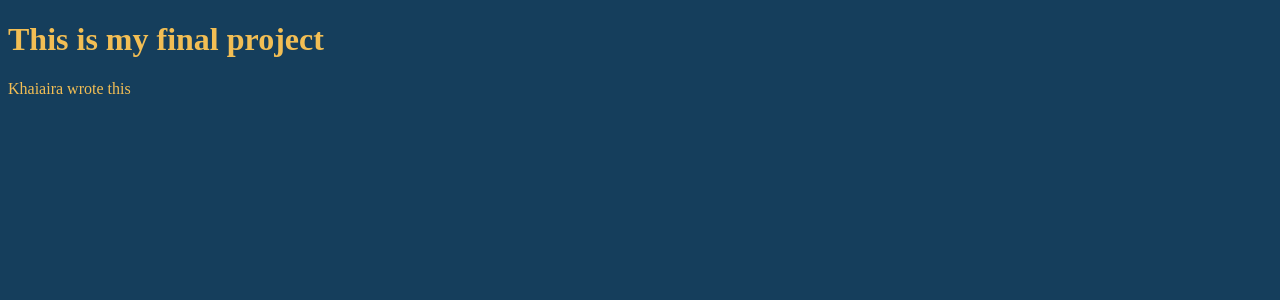
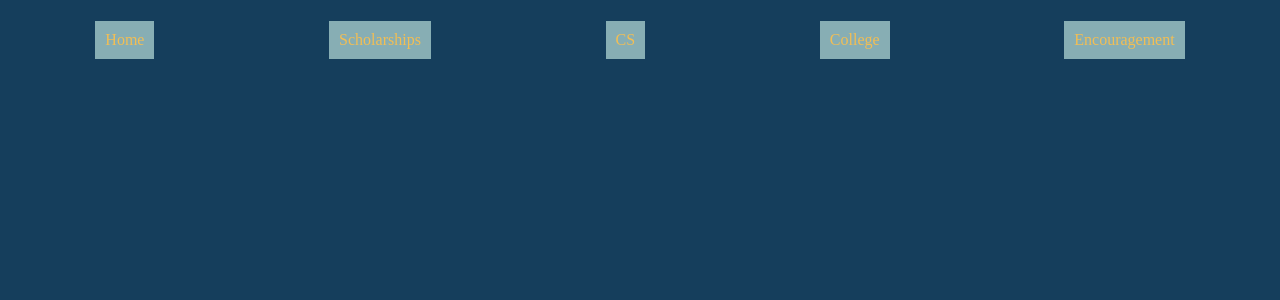
Before and after one commit to KarinaMontiel/finalproject, a PHP site: page /finalproject.html in a window 1280 px wide. Shown: the top 300 px of the page. Run offline with PHP 8.4, Linux system fonts and the light colour scheme.

Commit message:
nav bar added

```diff
--- a/finalproject.html
+++ b/finalproject.html
@@ -4,9 +4,19 @@
     <link rel="stylesheet" href="main.css">
   </head>
   <body>
+    <h1>
+      <center> </center>
+    </h1>
+
+
+
+
+            <div id="nav-bar">
+                <div class="item">Home</div>
+                <div class="item">Scholarships</div>
+                <div class="item">CS</div>
+                <div class="item">College</div>
+                <div class="item">Encouragement</div>
+            </div>
   </body>
 </html>
-
-
-<h1> This is my final project</h1>
-<p> Khaiaira wrote this</p>
--- a/main.css
+++ b/main.css
@@ -4,9 +4,16 @@ background-color: #153e5c;
 color: #f2be54;
 }
 
+#nav-bar {
+    display:flex;
+    color:#f2be54;
+    justify-content:space-around;
+}
 
-
-
+#nav-bar .item {
+    background-color:#87aeb4;
+    padding:10px;
+}
 
 
 
```
